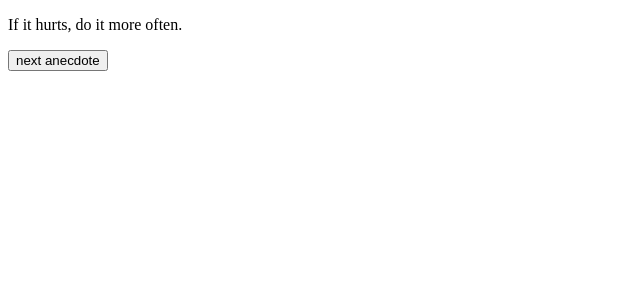
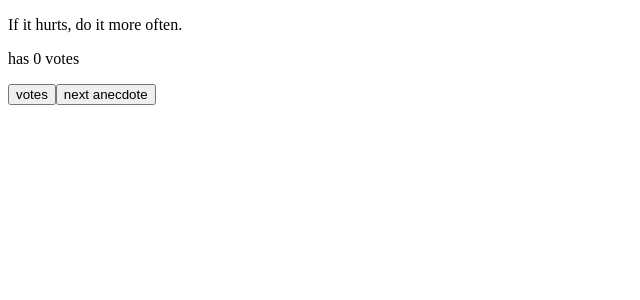
Before and after one commit to irakli85/part1, a React (Create React App) app: page / in a window 1280 px wide. Shown: the top 300 px of the page, without its empty margins (0-640 px from the left). Built offline with nearby package versions, Linux system fonts and the light colour scheme.

Commit message:
half 1.13

```diff
--- a/src/App.js
+++ b/src/App.js
@@ -11,6 +11,7 @@ const App = () => {
     'The first 90 percent of the code accounts for the first 10 percent of the development time...The remaining 10 percent of the code accounts for the other 90 percent of the development time.',
 
     'Any fool can write code that a computer can understand. Good programmers write code that humans can understand.',
+
     'Premature optimization is the root of all evil.',
 
     'Debugging is twice as hard as writing the code in the first place. Therefore, if you write the code as cleverly as possible, you are, by definition, not smart enough to debug it.',
@@ -21,17 +22,28 @@ const App = () => {
   ]
 
   const [selected, setSelected] = useState(0)
+  const [vote, setVote] = useState(0)
+  const [allVotes, setAllVotes] = useState([])
 
 
-  const handleClick = () => {
+  const handleNext = () => {
     let randNum = Math.floor(Math.random() * 10)
-    setSelected(randNum <= 6 ? randNum : 0)
+    setSelected(randNum <= 7 ? randNum : 0)
+    console.log(selected)
+  }
+
+  const handleVote = () => {
+    setVote(vote + 1)
+    setAllVotes()
+    console.log(vote)
   }
 
     return (
       <div>
         <p>{anecdotes[selected]}</p>
-        <button onClick={handleClick}>next anecdote</button>
+        <p> has {vote} votes</p>
+        <button onClick={handleVote}>votes</button>
+        <button onClick={handleNext}>next anecdote</button>
       </div>
     )
   }
```
